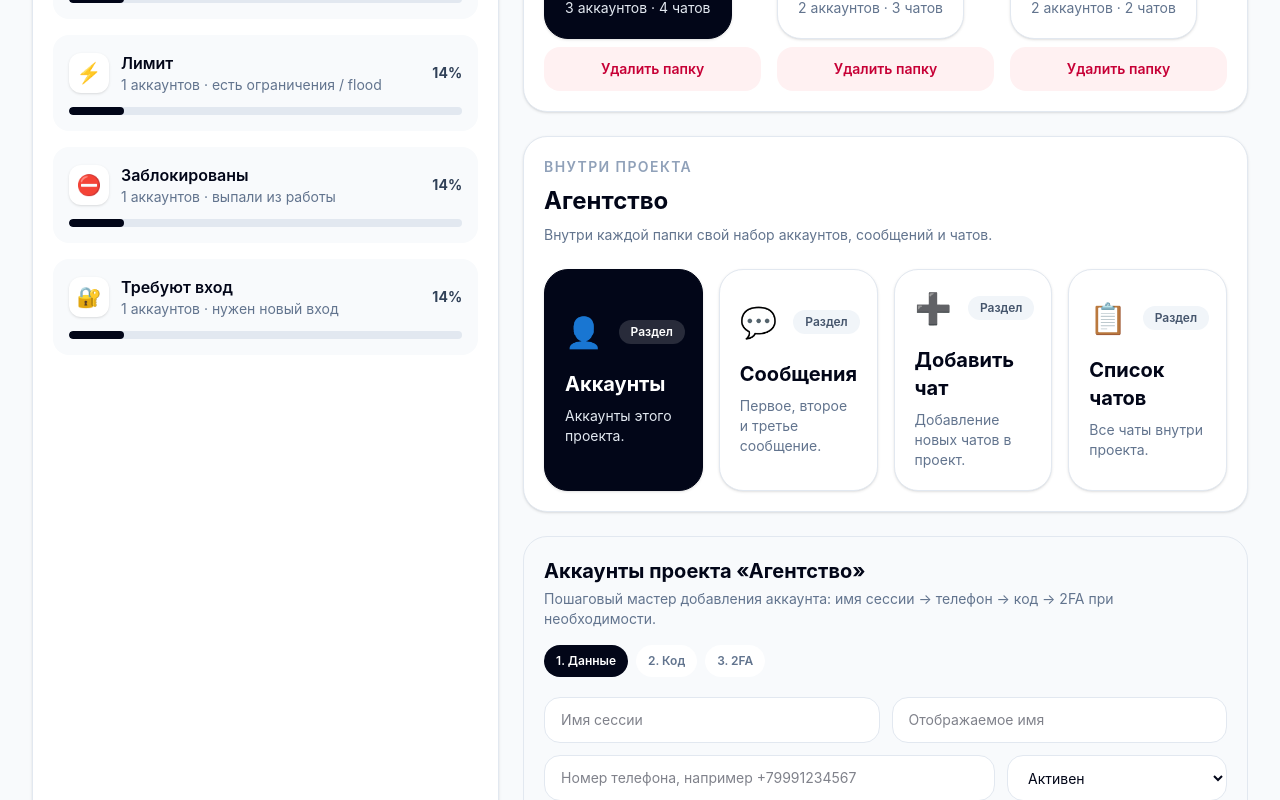
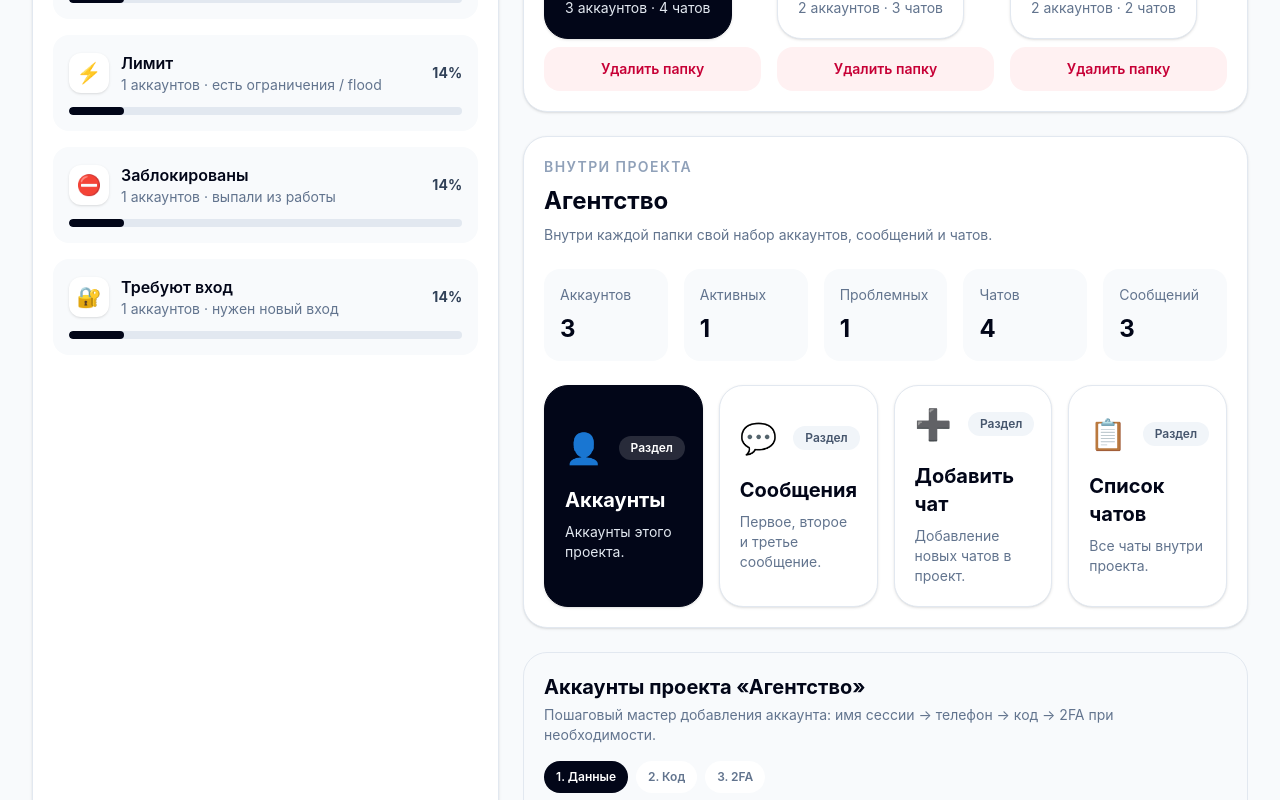
Before and after one commit to andreysparksy/Openclaw-panda, a React (Vite) app in the folder website/spam/bot-analytics-dashboard/: page / in a window 1280 px wide. Shown: the part 1380-2180 px from the top of the page. Built offline with nearby package versions, Linux system fonts and the light colour scheme.

Commit message:
Add per-project stats to spam dashboard

```diff
--- a/website/spam/bot-analytics-dashboard/src/App.jsx
+++ b/website/spam/bot-analytics-dashboard/src/App.jsx
@@ -476,6 +476,20 @@ export default function BotAnalyticsDashboard() {
     { name: "Активных аккаунтов", value: activeAccounts, hint: "готовы к работе прямо сейчас" },
   ], [projects.length, totalChats, allAccounts.length, activeAccounts]);
 
+  const activeProjectStats = useMemo(() => {
+    if (!activeProject) return null;
+    const projectAccounts = activeProject.accounts;
+    const activeCount = projectAccounts.filter((account) => account.status === "Активен").length;
+    const problemCount = projectAccounts.filter((account) => ["Лимит", "Заблокирован", "Требует вход", "Ошибка"].includes(account.status)).length;
+    return {
+      chats: activeProject.chats.length,
+      accounts: projectAccounts.length,
+      activeCount,
+      problemCount,
+      messagesCount: [activeProject.messages.first, activeProject.messages.second, activeProject.messages.third].filter(Boolean).length,
+    };
+  }, [activeProject]);
+
   const addProject = () => {
     const name = newProjectName.trim();
     if (!name) return;
@@ -630,6 +644,17 @@ export default function BotAnalyticsDashboard() {
                       <h2 className="mt-2 text-2xl font-bold">{activeProject.name}</h2>
                       <p className="mt-2 text-sm text-slate-500">Внутри каждой папки свой набор аккаунтов, сообщений и чатов.</p>
                     </div>
+
+                    {activeProjectStats && (
+                      <div className="mt-6 grid gap-4 md:grid-cols-2 xl:grid-cols-5">
+                        <div className="rounded-2xl bg-slate-50 p-4"><div className="text-sm text-slate-500">Аккаунтов</div><div className="mt-2 text-2xl font-bold text-slate-950">{formatNumber(activeProjectStats.accounts)}</div></div>
+                        <div className="rounded-2xl bg-slate-50 p-4"><div className="text-sm text-slate-500">Активных</div><div className="mt-2 text-2xl font-bold text-slate-950">{formatNumber(activeProjectStats.activeCount)}</div></div>
+                        <div className="rounded-2xl bg-slate-50 p-4"><div className="text-sm text-slate-500">Проблемных</div><div className="mt-2 text-2xl font-bold text-slate-950">{formatNumber(activeProjectStats.problemCount)}</div></div>
+                        <div className="rounded-2xl bg-slate-50 p-4"><div className="text-sm text-slate-500">Чатов</div><div className="mt-2 text-2xl font-bold text-slate-950">{formatNumber(activeProjectStats.chats)}</div></div>
+                        <div className="rounded-2xl bg-slate-50 p-4"><div className="text-sm text-slate-500">Сообщений</div><div className="mt-2 text-2xl font-bold text-slate-950">{formatNumber(activeProjectStats.messagesCount)}</div></div>
+                      </div>
+                    )}
+
                     <div className="mt-6 grid gap-4 md:grid-cols-2 xl:grid-cols-4">
                       {projectSections.map((section) => (
                         <SectionCard key={section.id} section={section} isActive={activeSection === section.id} onClick={setActiveSection} />
```
